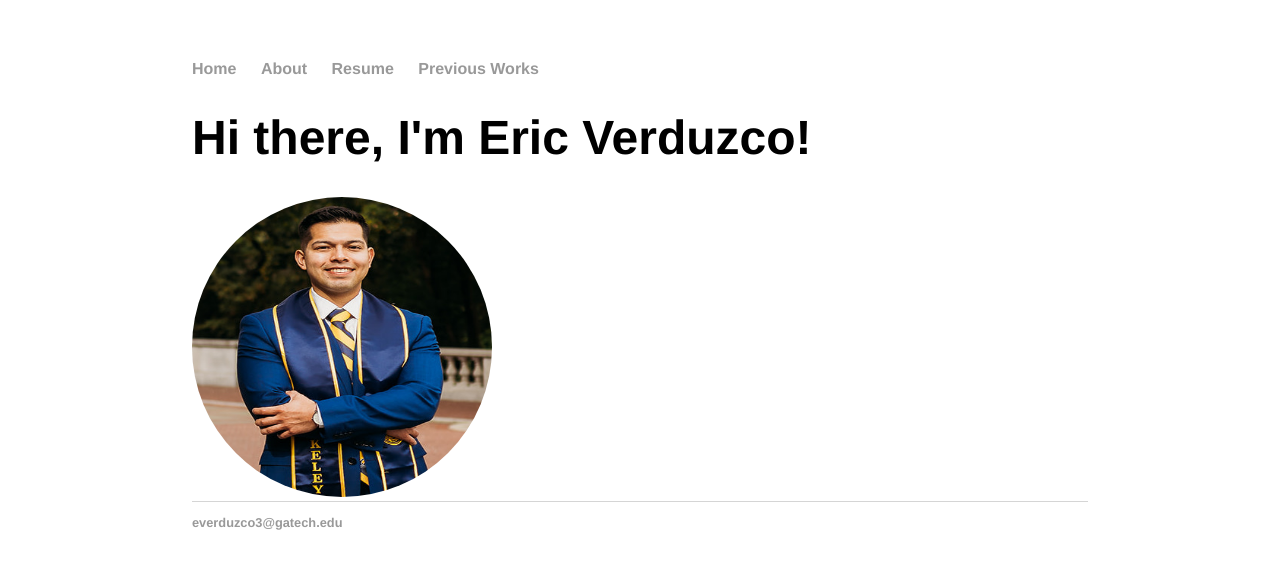
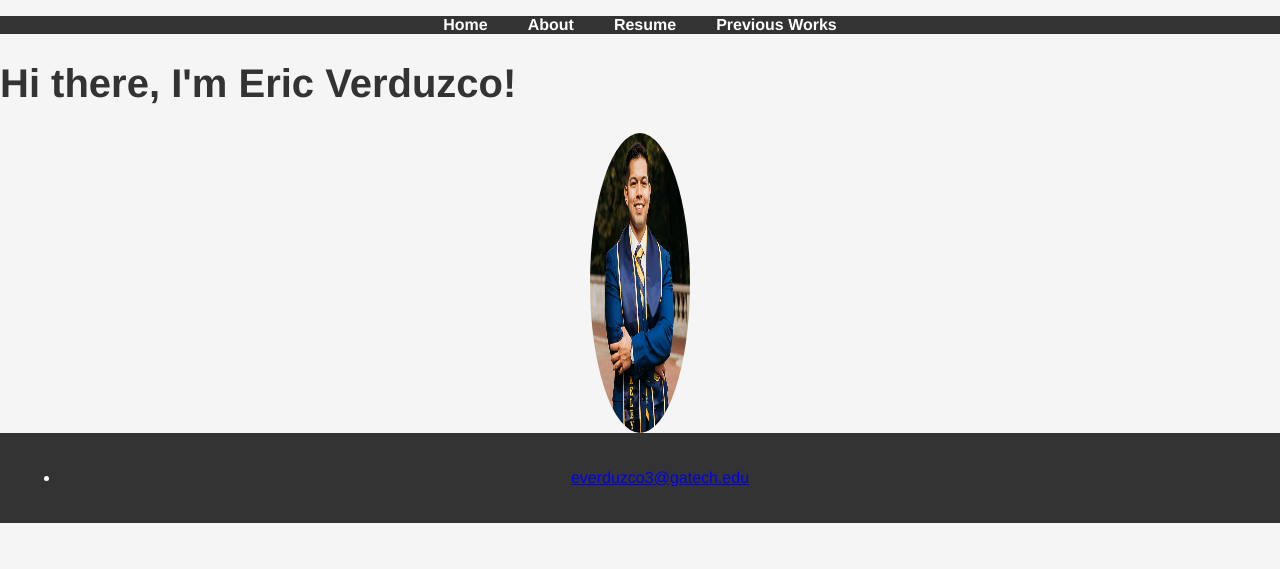
Before and after one commit to everduzc/everduzc.github.io, a Jekyll site: the page index.html, which Jekyll copies as it is, in a window 1280 px wide. Shown: the top 569 px of the page. Built offline with Jekyll 4.4.1, drawn with Linux system fonts in a browser that asks for light colours.

Commit message:
Update main.css

```diff
--- a/css/main.css
+++ b/css/main.css
@@ -1,47 +1,86 @@
+/* Reset default margin and padding for better consistency */
 body {
-    margin: 60px auto;
-    width: 70%;
+    margin: 0;
+    padding: 0;
+    font-family: 'Helvetica', 'Arial', sans-serif;
+    background-color: #f5f5f5; /* Add a light background color */
 }
-nav ul, footer ul {
-    font-family:'Helvetica', 'Arial', 'Sans-Serif';
-    padding: 0px;
+
+/* Create a header with a background color and improved typography */
+header {
+    background-color: #0077b6; /* Choose a suitable header color */
+    color: #ffffff; /* Text color for the header */
+    padding: 20px;
+    text-align: center;
+}
+
+/* Style the navigation menu */
+nav {
+    background-color: #333; /* Choose a suitable menu background color */
+    color: #ffffff; /* Text color for the menu */
+}
+
+nav ul {
     list-style: none;
+    padding: 0;
+    display: flex; /* Use flexbox for better layout */
+    justify-content: center; /* Center the menu items horizontally */
+}
+
+nav li {
+    margin: 0 20px;
+}
+
+nav a {
+    text-decoration: none;
+    color: #ffffff;
     font-weight: bold;
 }
-nav ul li, footer ul li {
-    display: inline;
-    margin-right: 20px;
-}
-a {
-    text-decoration: none;
-    color: #999;
-}
+
+/* Style links */
 a:hover {
     text-decoration: underline;
 }
+
+/* Style headings */
 h1 {
-    font-size: 3em;
-    font-family:'Helvetica', 'Verdana', 'Optima';
-}
-p {
-    font-size: 1.5em;
-    line-height: 1.4em;
+    font-size: 2.5em; /* Slightly reduce the font size for a cleaner look */
+    font-family: 'Helvetica', 'Verdana', 'Optima', sans-serif;
     color: #333;
 }
-footer {
-    border-top: 1px solid #d5d5d5;
-    font-size: .8em;
+
+/* Style paragraphs */
+p {
+    font-size: 1.2em; /* Adjust the font size for readability */
+    line-height: 1.6;
+    color: #666; /* A slightly lighter text color for readability */
 }
 
+/* Style the footer */
+footer {
+    background-color: #333;
+    color: #ffffff;
+    padding: 20px;
+    text-align: center;
+}
+
+/* Style the post list */
 ul.posts {
-    margin: 20px auto 40px;
-    font-size: 1.5em;
+    list-style: none;
+    padding: 20px;
+    background-color: #ffffff; /* Add a white background to the post list */
+    border-radius: 10px; /* Round the corners for a modern look */
+    box-shadow: 0 2px 4px rgba(0, 0, 0, 0.1); /* Add a subtle shadow */
 }
 
 ul.posts li {
-    list-style: none;
+    margin-bottom: 20px; /* Add spacing between posts */
 }
 
-.myimg{
-  border-radius:50%;
+/* Style your profile image */
+.myimg {
+    border-radius: 50%;
+    max-width: 100px; /* Limit the image size for consistency */
+    display: block; /* Center the image horizontally */
+    margin: 0 auto; /* Center the image horizontally */
 }
```
